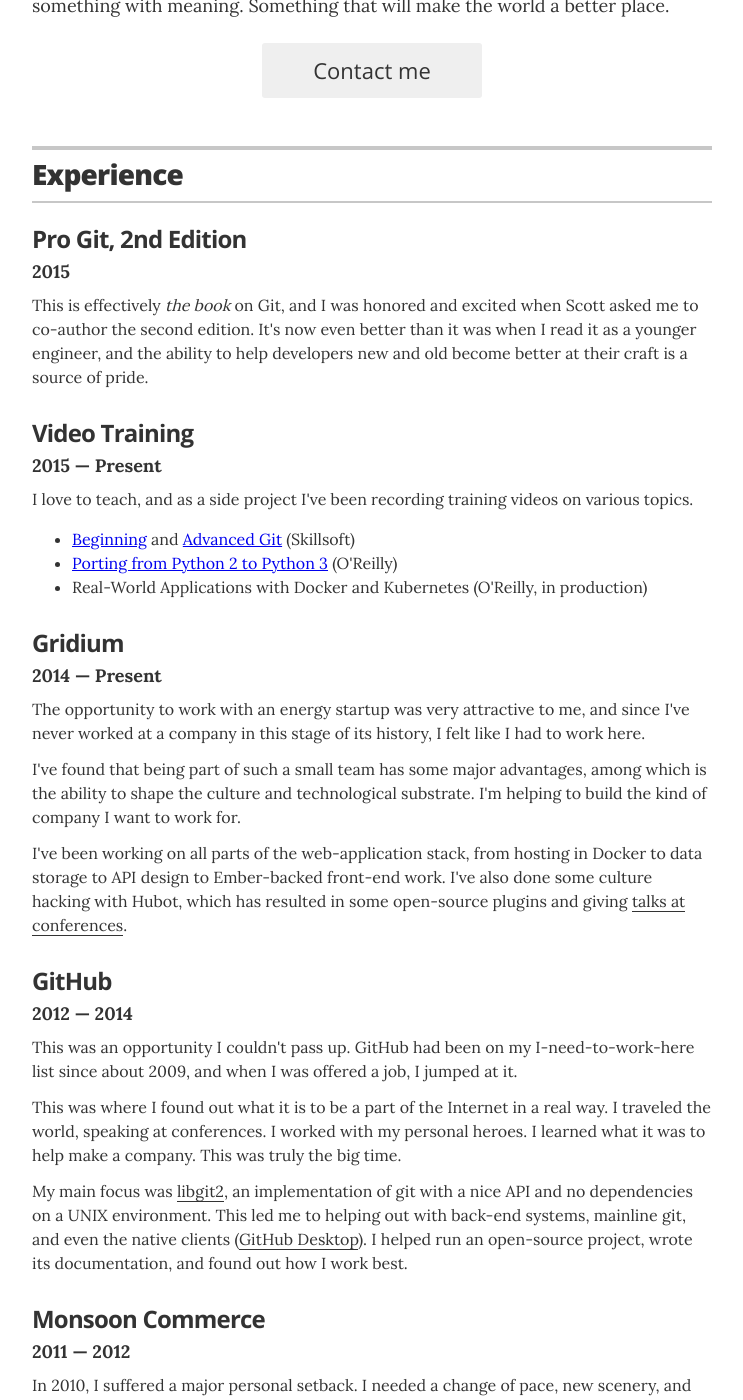
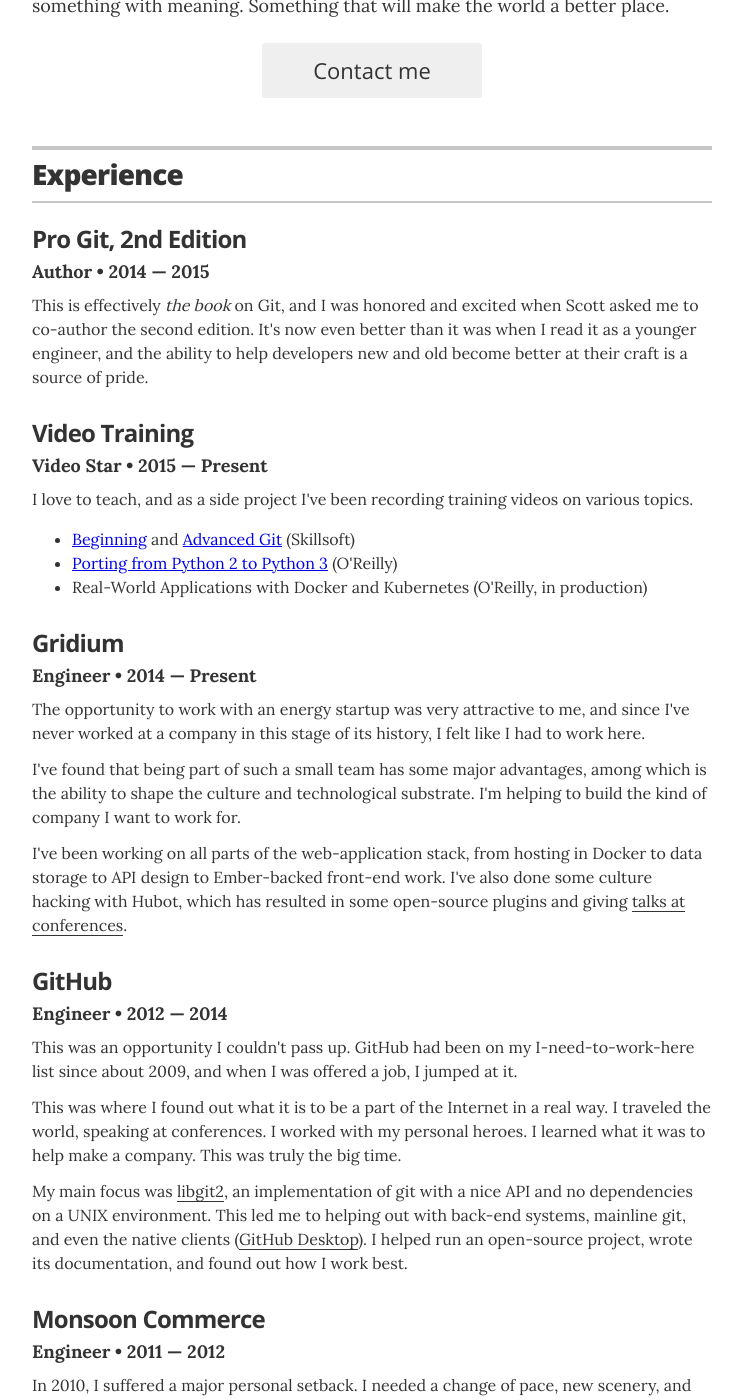
Before and after one commit to ben/cv, a Jekyll site: the page built from index.html, in a window 1280 px wide and 1400 px high, scrolled down 321 px. Shown: the whole window, without its empty margins (268-1011 px from the left). Built offline with Jekyll 4.4.1, drawn with Linux system fonts in a browser that asks for light colours; some of the changed text lies outside the part shown.

Commit message:
Dates and titles

```diff
--- a/_layouts/resume.html
+++ b/_layouts/resume.html
@@ -51,7 +51,7 @@
 
             <div class="resume-item">
                 <h3 class="resume-item-title">Pro Git, 2nd Edition</h3>
-                <h4 class="resume-item-details">2015</h4>
+                <h4 class="resume-item-details">Author &bull; 2014 — 2015</h4>
                 <p class="resume-item-copy">
                     This is effectively <em>the book</em> on Git, and I was honored and excited when Scott asked me to co-author the second edition. It's now even better than it was when I read it as a younger engineer, and the ability to help developers new and old become better at their craft is a source of pride.
                 </p>
@@ -59,7 +59,7 @@
 
             <div class="resume-item">
                 <h3 class="resume-item-title">Video Training</h3>
-                <h4 class="resume-item-details">2015 — Present</h4>
+                <h4 class="resume-item-details">Video Star &bull; 2015 — Present</h4>
                 <p class="resume-item-copy">
                     I love to teach, and as a side project I've been recording training videos on various topics.
                     <ul>
@@ -72,7 +72,7 @@
 
             <div class="resume-item">
                 <h3 class="resume-item-title">Gridium</h3>
-                <h4 class="resume-item-details">2014 — Present</h4>
+                <h4 class="resume-item-details">Engineer &bull; 2014 — Present</h4>
                     <p class="resume-item-copy">
                         The opportunity to work with an energy startup was very attractive to me, and since I've never worked at a company in this stage of its history, I felt like I had to work here.
                     </p>
@@ -86,7 +86,7 @@
 
             <div class="resume-item">
                 <h3 class="resume-item-title">GitHub</h3>
-                <h4 class="resume-item-details">2012 — 2014</h4>
+                <h4 class="resume-item-details">Engineer &bull; 2012 — 2014</h4>
                     <p class="resume-item-copy">
                         This was an opportunity I couldn't pass up. GitHub had been on my I-need-to-work-here list since about 2009, and when I was offered a job, I jumped at it.
                     </p>
@@ -101,7 +101,7 @@
 
             <div class="resume-item">
                 <h3 class="resume-item-title">Monsoon Commerce</h3>
-                <h4 class="resume-item-details">2011 — 2012</h4>
+                <h4 class="resume-item-details">Engineer &bull; 2011 — 2012</h4>
                 <p class="resume-item-copy">
                     In 2010, I suffered a major personal setback.  I needed a change of pace, new scenery, and different technology.  I traded in my Droid for an iPhone, moved to Portland, and took a job downtown.
                 </p>
@@ -116,7 +116,7 @@
 
             <div class="resume-item">
                 <h3 class="resume-item-title">Wacom Technology</h3>
-                <h4 class="resume-item-details">2006 — 2011</h4>
+                <h4 class="resume-item-details">Engineer &bull; 2006 — 2011</h4>
                 <p class="resume-item-copy">
                     I decided I wanted to be in the Portland area.  Pickings were slim at the time, but when a position at <em>this</em> company came up, I had to take it.
                 </p>
@@ -181,7 +181,7 @@
 
             <div class="resume-item">
                 <h3 class="resume-item-title">Oregon State University</h3>
-                <h4 class="resume-item-details">Bachelors Degree, Computer Engineering &bull; 1984 &mdash; 1986</h4>
+                <h4 class="resume-item-details">Bachelors Degree, Computer Engineering &bull; 1999 — 2003</h4>
                 <p class="resume-item-copy">
                     This is where I cut my teeth, and where I got my first taste of professional engineering.  I was part of an internship program, and had a full year of experience before I graduated.
                 </p>
```
